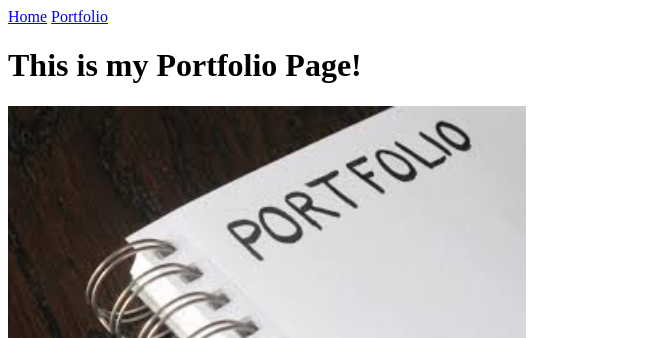
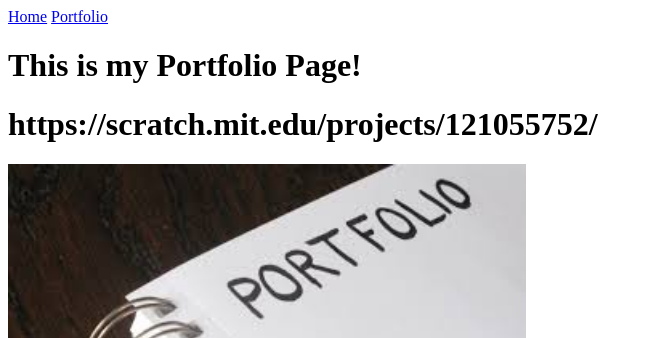
Before and after one commit to tyler-jung/tyler-jung.github.io, a plain HTML site: page portfolio.html in a window 1280 px wide. Shown: the top 338 px of the page, without its empty margins (0-653 px from the left). Drawn offline with Linux system fonts and the light colour scheme.

Commit message:
first commit

```diff
--- a/portfolio.html
+++ b/portfolio.html
@@ -8,9 +8,10 @@
    <a href="index.html">Home</a>
    <a href="portfolio.html">Portfolio</a>
    <h1>This is my Portfolio Page!</h1>
+   <h1>https://scratch.mit.edu/projects/121055752/</h1>
    <img src="images/portfolio.jpg" height="250">
    <br>
-   <a target="_blank" href="https://scratch.mit.edu">
+   <a target="_blank" href="https://scratch.mit.edu/projects/121055752/">
      <img src="images/scratchlogo.png" height="100">
    </a>
 	 </body>
```
